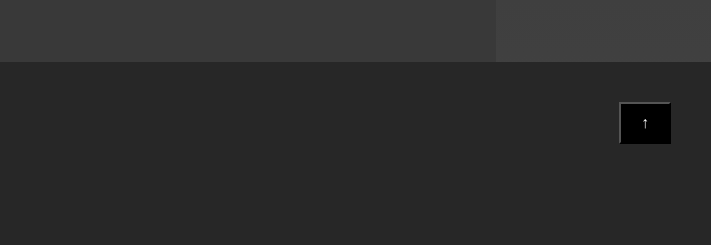
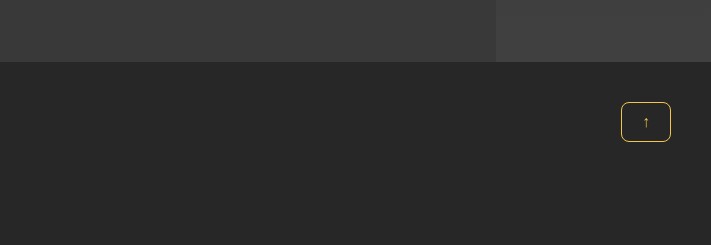
Before and after one commit to wendellcs/hackathon-ctrlyoung, a plain HTML site: page paginas/jovens.html in a window 1280 px wide. Shown: the part 2287-2532 px from the top of the page, 569-1280 px from the left. Drawn offline with Linux system fonts and the light colour scheme.

Commit message:
arrumando o estilo do botao de volta ao topo da pagina

```diff
--- a/css/css-geral.css
+++ b/css/css-geral.css
@@ -265,8 +265,14 @@ footer > ul > li {
     display: block;
     font-size: 16px;
     cursor: pointer;
-    background-color: black;
-    color: white;
+    background-color: transparent;
+    border: 1px  #F3C64A solid;
+    border-radius: 8px;
+    color: #F3C64A;
+}
+
+#botao-cima:hover {
+    background-color: rgba(150, 151, 151, 0.171);
 }
 
 #chatbot {
--- a/paginas/jovens.html
+++ b/paginas/jovens.html
@@ -93,7 +93,6 @@
     <div id="chatbot">
         <a href="./chatbot.html" target="_blank" ><img src="../imagens/Chatbot Logo.png" alt="" id="chatbot-button"></a>
     </div>
-    <script src="./scripts/retrato.js"></script>
 
      <footer id="rodape'">
         <button onclick="window.scrollTo({top: 0, behavior: 'smooth'})" id="botao-cima">↑</button>
```
Also changed, not shown: 1 other file.
